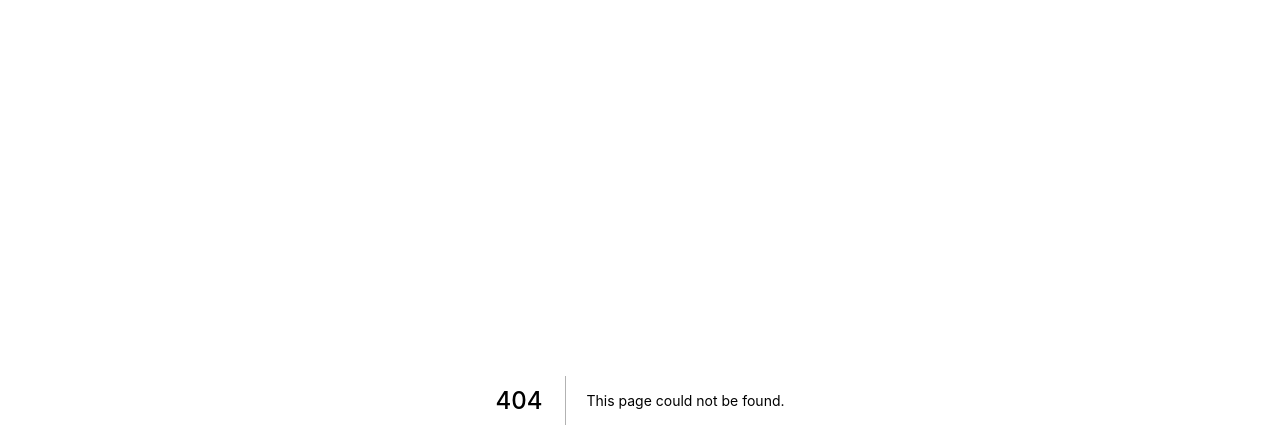
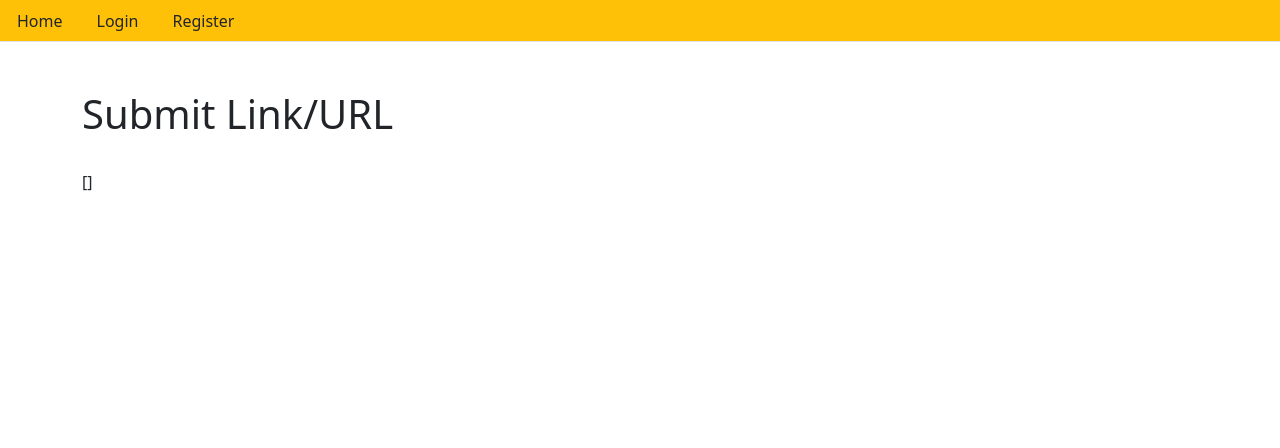
Before and after one commit to yashhhguptaaa/Connect-Content, a Next.js app in the folder client/: page /user/link/create in a window 1280 px wide. Before the commit this address had no page. Shown: the top 448 px of the page. Built offline with nearby package versions, Linux system fonts and the light colour scheme; no server answers.

Commit message:
create a form to submit link

```diff
--- /dev/null
+++ b/client/pages/user/link/create.js
@@ -0,0 +1,48 @@
+import {useState, useEffect} from "react";
+import Layout from "../../../components/Layout";
+import { showSuccessMessage, showErrorMessage } from "../../../helpers/alerts";
+
+import axios from 'axios'
+import {API} from '../../../config'
+
+const Create = () => {
+
+    const [state, setState] = useState({
+        title : '',
+        url : '',
+        categories : [],
+        loadedCategories : [],
+        success : '',
+        error : '',
+        type : '',
+        medium : ''
+    })
+
+    const {title, url, categories, loadedCategories, success, error, type, medium} = state;
+
+    // load categories when component mounts using useEffect
+    useEffect(() => {
+        loadCategories()
+    },[success])
+
+    const loadCategories = async () => {
+        const response = await axios.get(`${API}/categories`);
+        setState({...state, loadedCategories: response.data})
+    };
+
+
+
+    return (
+        <Layout>
+            <div className="row">
+                <div className="col-md-12">
+                    <h1>Submit Link/URL</h1>
+                    <br />
+                    {JSON.stringify(loadedCategories)}
+                </div>
+            </div>
+        </Layout>
+    )
+}
+
+export default Create;
```
